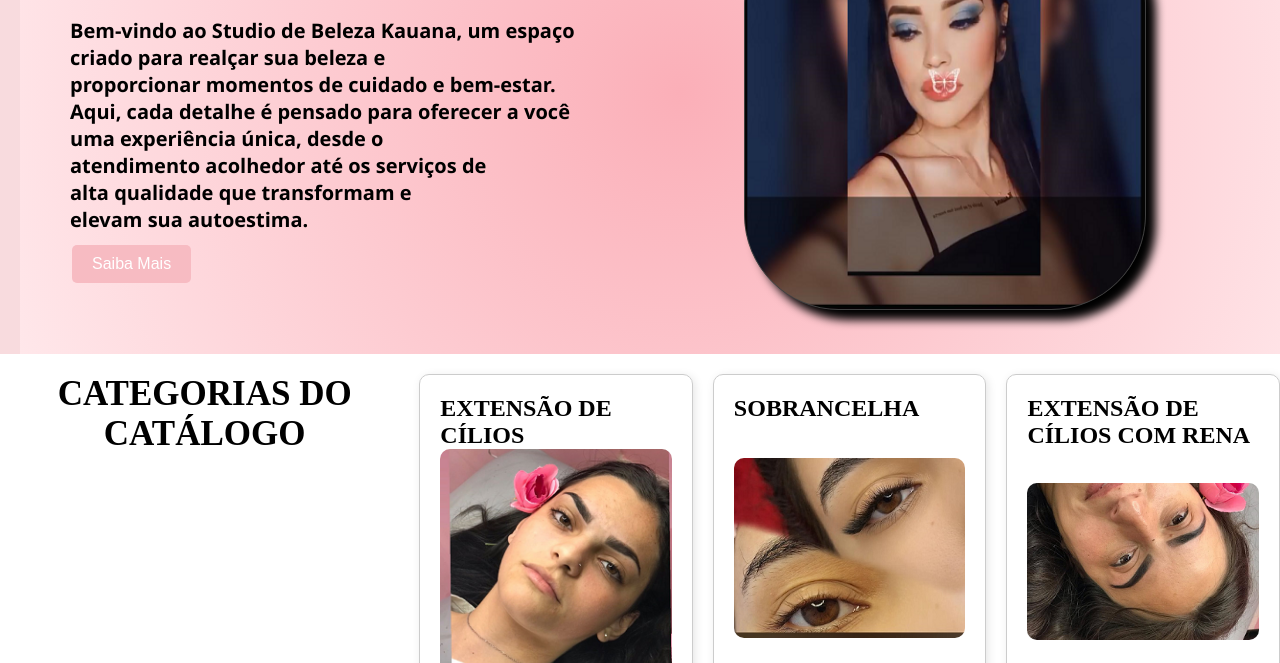
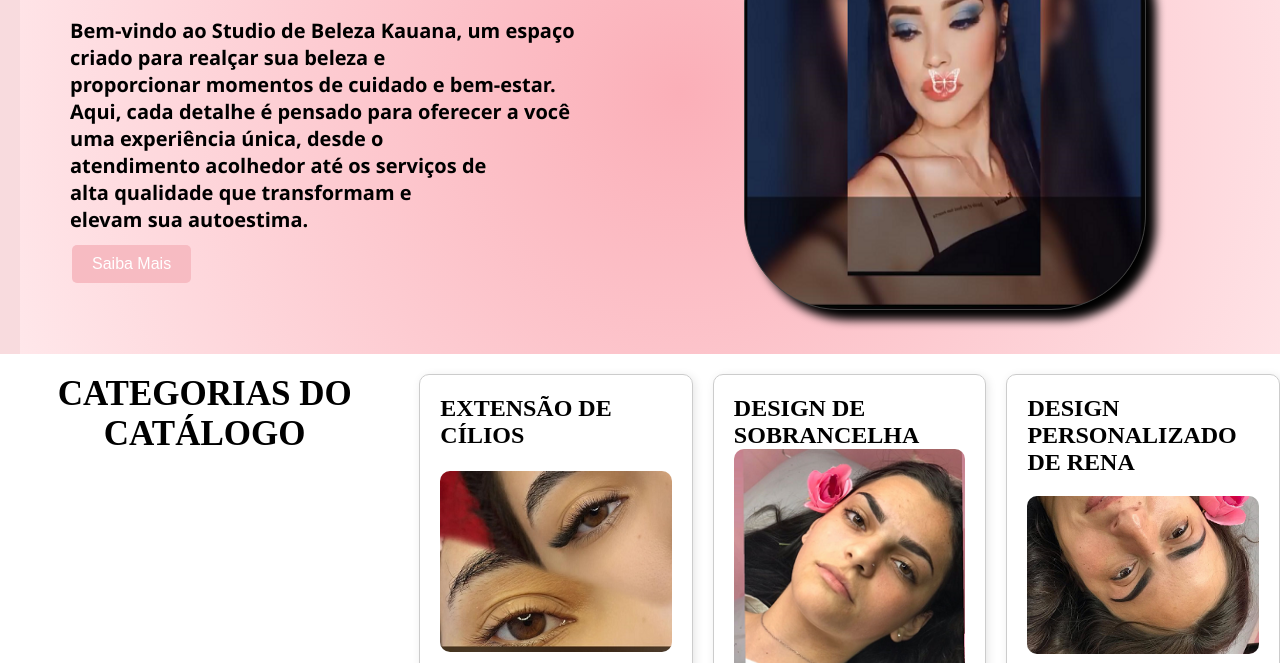
Before and after one commit to MiguelOliveiraFrontEnd/KauanaStudio, a plain HTML site: page index.html in a window 1280 px wide. Shown: the part 289-952 px from the top of the page. Drawn offline with Linux system fonts and the light colour scheme.

Commit message:
Update index.html

```diff
--- a/index.html
+++ b/index.html
@@ -4,7 +4,7 @@
     <meta charset="UTF-8">
     <meta name="viewport" content="width=device-width, initial-scale=1.0">
     <link rel="stylesheet" href="CSS/style.css">
-    <link rel="shortcut icon" href="../img/favicon.png" type="image/x-icon">
+    <link rel="shortcut icon" href="img/favicon.png" type="image/x-icon">
     <title>Kauana Stúdio de Beleza</title>
 </head>
 <body>
@@ -41,18 +41,18 @@
                 <h1>CATEGORIAS DO CATÁLOGO</h1>
                 <div class="categoria">
                     <h2>EXTENSÃO DE CÍLIOS</h2>
-                    <img src="img/categoria1.png" alt="categoria1">
+                    <img src="img/categoria2.png" alt="categoria1">
                     <p>Descubra a beleza dos cílios alongados e volumosos, com técnicas que realçam o olhar.</p>
                 </div>
 
                 <div class="categoria">
-                    <h2>SOBRANCELHA</h2>
-                    <img src="img/categoria2.png" alt="categoria2">
+                    <h2>DESIGN DE SOBRANCELHA</h2>
+                    <img src="img/categoria1.png" alt="categoria2">
                     <p>Realce a expressão do seu rosto com sobrancelhas perfeitamente desenhadas e definidas.</p>
                 </div>
 
                 <div class="categoria">
-                    <h2>EXTENSÃO DE CÍLIOS COM RENA</h2>
+                    <h2>DESIGN PERSONALIZADO DE RENA</h2>
                     <img src="img/categoria3.png" alt="categoria3">
                     <p>Realce sua beleza com nossas opções de maquiagem para todas as ocasiões.</p>
                 </div>
```
